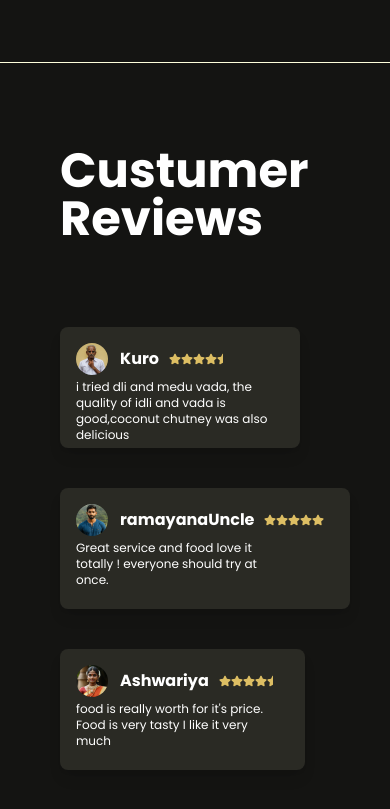
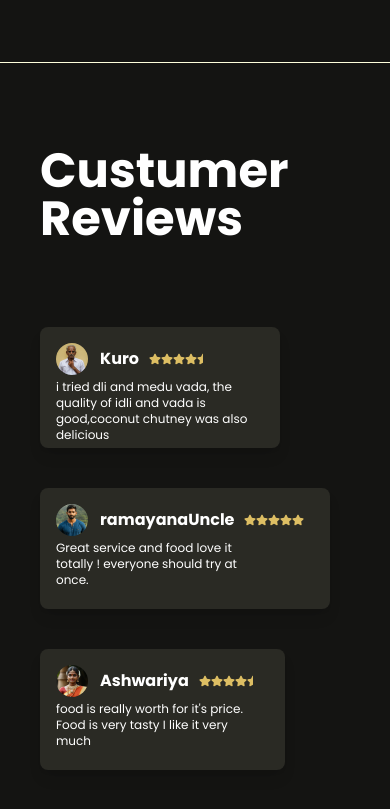
Before and after one commit to Nota0515/Cafe_website, a React (Vite) app: page / in a window 390 px wide. Shown: the part 2475-3284 px from the top of the page. Built offline with nearby package versions, Linux system fonts and the light colour scheme.

Commit message:
padding fix

```diff
--- a/src/sections/Feedback.jsx
+++ b/src/sections/Feedback.jsx
@@ -3,7 +3,7 @@ import ReviewCard from "../components/ReviewCard";
 
 const Feedback = () => {
   return (
-    <div className="flex flex-col md:flex-row lg:flex-row max-w-full justify-center mt-5 mx-5 gap-y-10 gap-x-16 lg:px-[170px] md:px-[84px] px-10 py-10 md:py-[30px] lg:py-[60px] bg-n-2">
+    <div className="flex flex-col md:flex-row lg:flex-row max-w-full justify-center mt-5 mx-5 gap-y-10 gap-x-16 lg:px-[170px] md:px-[84px] px-5 py-10 md:py-[30px] lg:py-[60px] bg-n-2">
       <div className="flex flex-col w-fit h-fit gap-y-16">
         <div className="mt-1"><span className="text-5xl font-poppins font-semibold ">Custumer Reviews</span></div>
         <div className="flex flex-row flex-wrap w-full h-full gap-y-10 gap-x-10 py-5">
```
